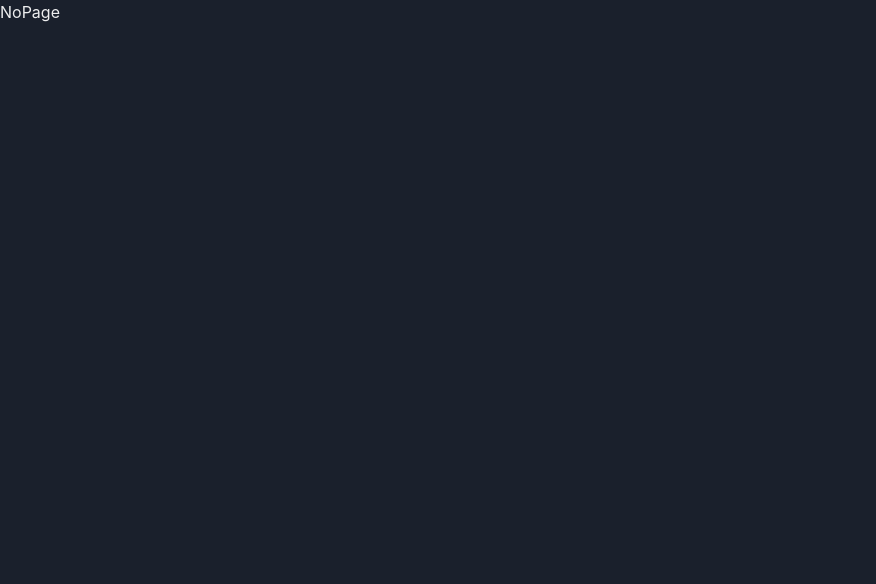
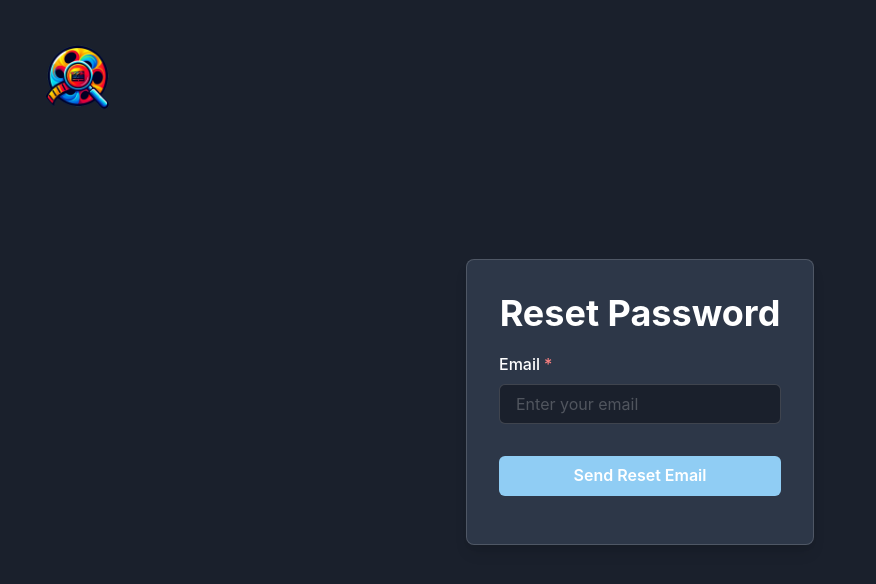
Before and after one commit to leonascim21/movie-recommender, a React (Vite) app: page /reset-password in a window 1280 px wide. Shown: the top 584 px of the page, without its empty margins (0-876 px from the left). Built offline with nearby package versions, Linux system fonts and the light colour scheme; no server answers.

Commit message:
Implemented reset password functionality

```diff
--- a/src/App.tsx
+++ b/src/App.tsx
@@ -6,6 +6,7 @@ import NoPage from "./pages/NoPage";
 import LoginPage from "./pages/LoginPage";
 import SignUpPage from "./pages/SignUpPage";
 import SearchResultsPage from "./pages/SearchResultsPage";
+import ResetPasswordPage from "./pages/ResetPasswordPage";
 
 function App() {
   return (
@@ -19,6 +20,7 @@ function App() {
           <Route path="/login" element={<LoginPage />} />
           <Route path="/signup" element={<SignUpPage />} />
           <Route path="/search/:query" element={<SearchResultsPage />} />
+          <Route path="/reset-password" element={<ResetPasswordPage />} />
           <Route path="*" element={<NoPage />} />
         </Routes>
       </BrowserRouter>
--- a/src/pages/LoginPage.tsx
+++ b/src/pages/LoginPage.tsx
@@ -14,7 +14,7 @@ import {
   useToast,
 } from "@chakra-ui/react";
 import { FaGoogle } from "react-icons/fa";
-import { useNavigate } from "react-router-dom";
+import { useNavigate, Link as RouterLink } from "react-router-dom";
 import { useAuth } from "../hooks/useAuth";
 import logo from "../assets/logo.webp";
 
@@ -135,6 +135,9 @@ const LoginPage: React.FC = () => {
             >
               Login
             </Button>
+            <Text mt={4} textAlign="center" color={textColor}>
+              <RouterLink to="/reset-password">Forgot Password?</RouterLink>
+            </Text>
           </Box>
           <Divider my={4} borderColor={textColor} />
           <Button
--- /dev/null
+++ b/src/pages/ResetPasswordPage.tsx
@@ -0,0 +1,119 @@
+import { useState } from "react";
+import {
+  Box,
+  Button,
+  Input,
+  Text,
+  VStack,
+  Image,
+  Heading,
+  useColorModeValue,
+  Flex,
+  FormControl,
+  FormLabel,
+} from "@chakra-ui/react";
+import { sendPasswordResetEmail } from "firebase/auth";
+import { auth } from "../firebaseConfig";
+import logo from "../assets/logo.webp";
+import { useNavigate } from "react-router-dom";
+
+const ResetPasswordPage = () => {
+  const [email, setEmail] = useState("");
+  const [message, setMessage] = useState("");
+  const [error, setError] = useState("");
+  const navigate = useNavigate();
+
+  const handleSubmit = async (event: React.FormEvent) => {
+    event.preventDefault();
+    try {
+      await sendPasswordResetEmail(auth, email);
+      setMessage("Password reset email sent!");
+      setError("");
+    } catch (err) {
+      setError("Failed to send password reset email. Please try again.");
+      setMessage("");
+    }
+  };
+
+  const handleClickHome = () => {
+    navigate(`/`);
+  };
+
+  const bgColor = useColorModeValue("white", "#1A202C");
+  const boxBgColor = useColorModeValue("gray.100", "gray.700");
+  const textColor = useColorModeValue("black", "white");
+  const hoverColor = useColorModeValue("#1E90FF", "#90CDF4");
+
+  return (
+    <>
+      <Image
+        cursor="pointer"
+        onClick={handleClickHome}
+        src={logo}
+        boxSize="90px"
+        mt={[4, 4, 8]}
+        mx={[4, 4, 8]}
+      />
+      <Flex
+        align="center"
+        justify="center"
+        height={["auto", "auto", "70vh"]}
+        bg={bgColor}
+        py={[8, 8, 0]}
+        mt={[8, 8, 0]}
+      >
+        <Box
+          p={8}
+          maxWidth="500px"
+          borderWidth={1}
+          borderRadius={8}
+          boxShadow="lg"
+          bg={boxBgColor}
+          mx={[4, 4, 0]}
+        >
+          <Box textAlign="center">
+            <Heading color={textColor}>Reset Password</Heading>
+          </Box>
+          <Box my={4} textAlign="left">
+            <form onSubmit={handleSubmit}>
+              <VStack spacing={4}>
+                <FormControl isRequired>
+                  <FormLabel color={textColor}>Email</FormLabel>
+                  <Input
+                    type="email"
+                    placeholder="Enter your email"
+                    value={email}
+                    onChange={(e) => setEmail(e.target.value)}
+                    bg={bgColor}
+                    color={textColor}
+                  />
+                </FormControl>
+                <Button
+                  type="submit"
+                  width="full"
+                  mt={4}
+                  bg={hoverColor}
+                  color={textColor}
+                >
+                  Send Reset Email
+                </Button>
+              </VStack>
+            </form>
+            {message && (
+              <Text mt={4} color="green.500">
+                {message}
+              </Text>
+            )}
+            {error && (
+              <Text mt={4} color="red.500">
+                {error}
+              </Text>
+            )}
+          </Box>
+        </Box>
+      </Flex>
+    </>
+  );
+};
+
+export default ResetPasswordPage;
```
